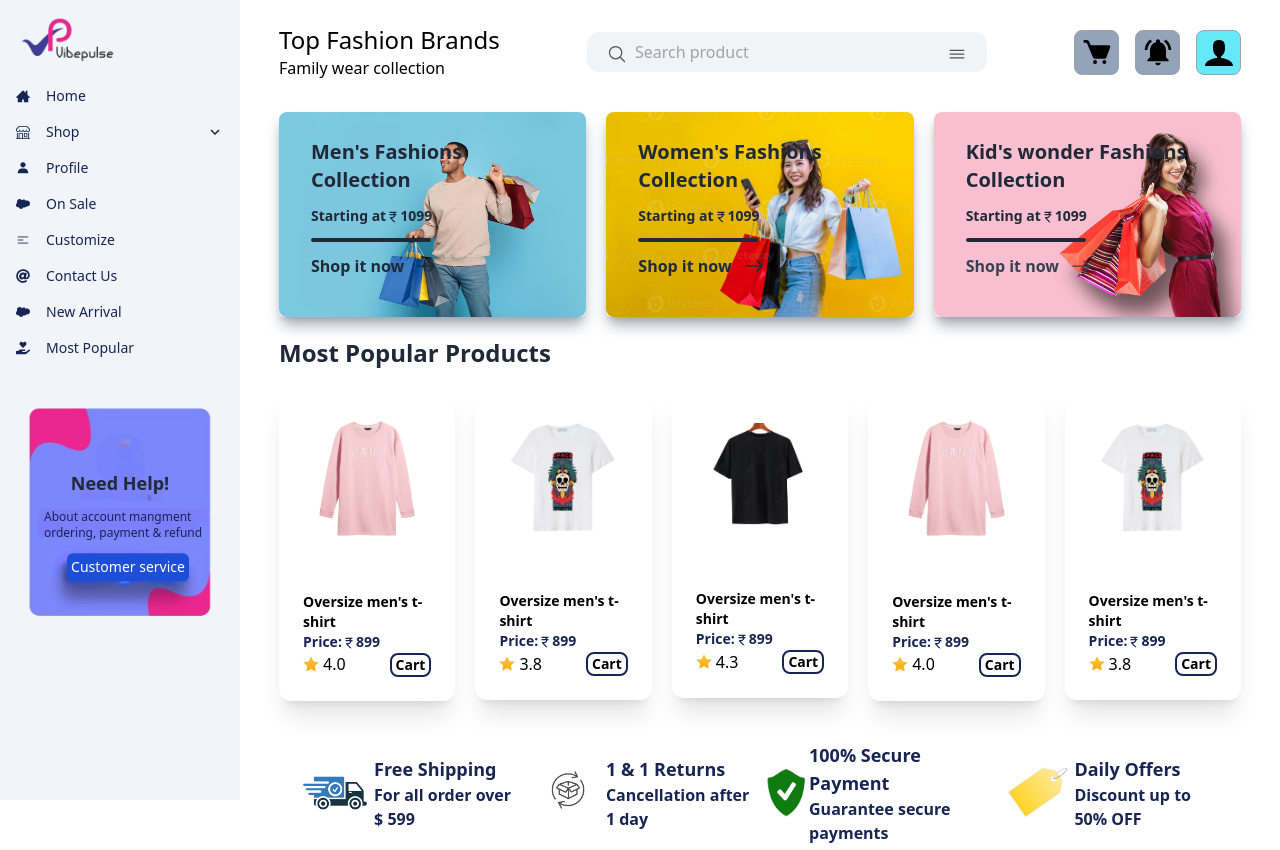
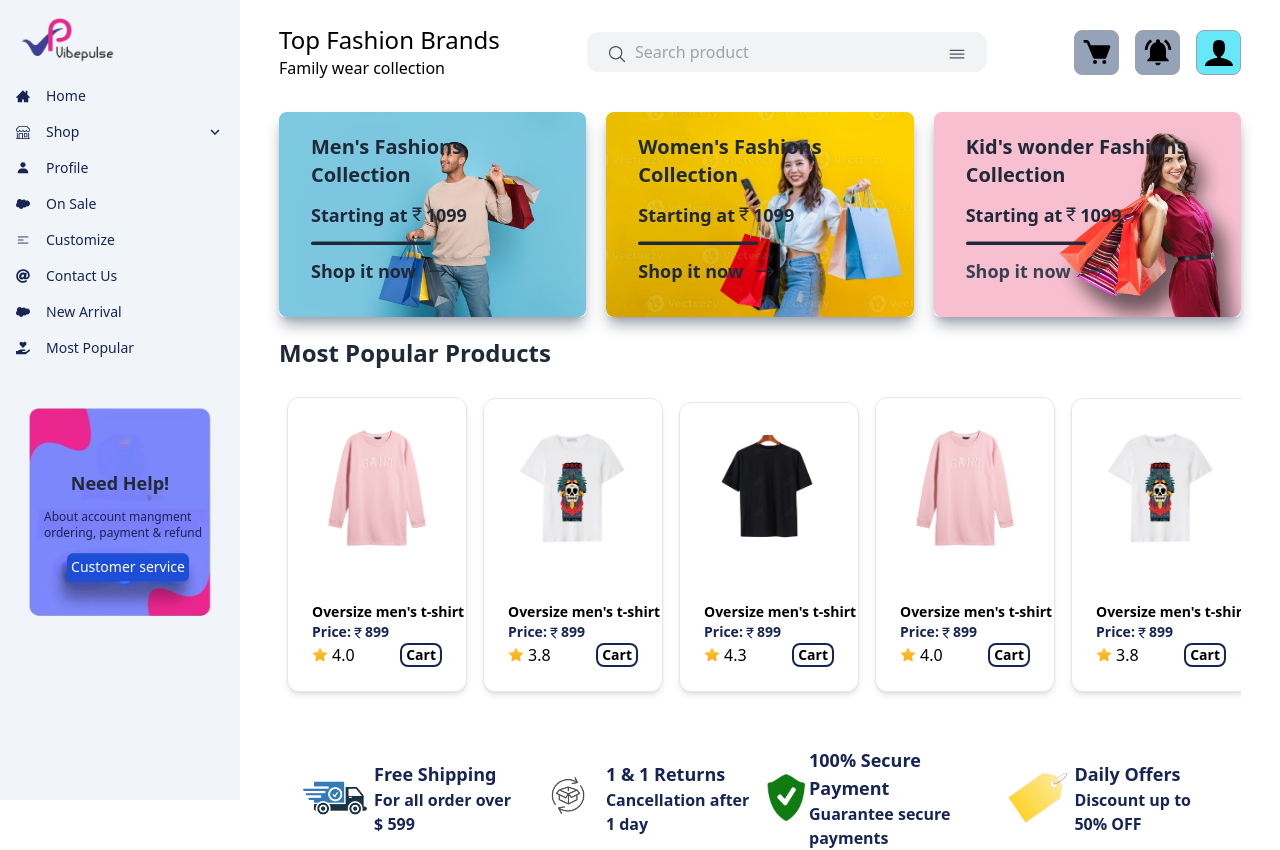
Before and after one commit to pitambar77/ecommerce, a React (Create React App) app: page / in a window 1280 px wide. Shown: the top 850 px of the page. Built offline with nearby package versions, Linux system fonts and the light colour scheme.

Commit message:
second  changes

```diff
--- a/package.json
+++ b/package.json
@@ -11,6 +11,7 @@
     "react-icons": "^5.2.1",
     "react-router-dom": "^6.23.1",
     "react-scripts": "5.0.1",
+    "tailwind-scrollbar-hide": "^1.1.7",
     "web-vitals": "^2.1.4"
   },
   "scripts": {
--- a/src/App.css
+++ b/src/App.css
@@ -1,4 +1,5 @@
-
-*{
-  margin:0px; padding:0px;
+body{
+  margin: 0px;
+  padding: 0px;
+  overflow-x: hidden;
 }
--- a/src/App.js
+++ b/src/App.js
@@ -31,6 +31,7 @@ function App() {
           <NewArrival/>
           <Footer/>
 
+
         </div>
   </div>
   </>
--- a/src/Pages/Footer.jsx
+++ b/src/Pages/Footer.jsx
@@ -12,8 +12,8 @@ import phonepay from '../assests/footer/phonepay.png'
 const Footer = () => {
   return (
     <div>
-        <div className=' bg-slate-800  w-full sm:p-16 p-2 sm:mt-6 mt-2 text-gray-400'>
-            <div className=' flex justify-between sm:max-w-4xl sm:px-10 '>
+        <div className=' bg-slate-800  w-full sm:p-24 p-2 sm:mt-6 mt-2 text-gray-400'>
+            <div className=' flex justify-between sm:max-w-5xl sm:px-10 '>
                 <div>
                     <h1 className=' text-pink-600 font-semibold'>CUSTOMER SERVICES</h1>
                     <div className=' text-sm mt-6'>
@@ -55,9 +55,9 @@ const Footer = () => {
                     </div>
                 </div>
             </div>
-            <div className=' border-b p-4 sm:max-w-4xl'></div>
+            <div className=' border-b p-4  sm:max-w-5xl'></div>
 
-            <div className=' flex justify-between sm:max-w-4xl sm:px-10 mt-6  '>
+            <div className=' flex justify-between sm:max-w-5xl sm:px-10 mt-6  '>
                 <div>
                     <h1 className=' text-white font-semibold'>MEN'S CLOTHING</h1>
                     <div className=' text-sm mt-6'>
--- a/src/Pages/Home.jsx
+++ b/src/Pages/Home.jsx
@@ -14,18 +14,18 @@ const Home = () => {
       <div className='  relative block shadow-lg rounded-md shadow-gray-400'>
           <img className=' w-full h-full object-cover rounded-lg ' src={menImg} alt='men'/>
 
-          <div className=' absolute max-w-[200px] sm:ml-8  ml-4 top-[40%] -translate-y-[40%] space-y-3'>
-            <h2 className=' text-xl sm:text-xl font-bold text-gray-800'>Men's Fashions Collection</h2>
+          <div className=' absolute sm:max-w-[200px] max-w-[150px] sm:ml-8  ml-4 sm:top-[40%] top-[35%] -translate-y-[40%] sm:space-y-3 space-y-1'>
+            <h2 className=' text-base sm:text-xl sm:font-bold font-semibold text-gray-800'>Men's Fashions Collection</h2>
 
-              <div className=' flex text-sm font-semibold text-gray-800'>
+              <div className=' flex sm:text-lg text-xs font-semibold text-gray-800'>
                 <h1 className=''>Starting at</h1>
                   <h1 className=' mt-1'><MdCurrencyRupee  /></h1>
                   <h1>1099</h1>
              </div>
 
-            <p className=' border-b-4 rounded-lg border-gray-800 max-w-[120px] '></p>
+            <p className=' sm:border-b-4 border-b rounded-lg border-gray-800 sm:max-w-[120px] max-w-[100px] '></p>
 
-            <button className=' flex items-center gap-3 font-semibold text-gray-800 '>Shop it now <BsArrowRight size={20} className=' ' /> </button>
+            <button className=' flex items-center gap-3 sm:text-lg text-xs font-semibold text-gray-800 '>Shop it now <BsArrowRight size={20} className=' ' /> </button>
 
           </div>
 
@@ -33,18 +33,18 @@ const Home = () => {
         <div className=' relative shadow-lg rounded-md shadow-gray-400'>
           <img className=' w-full h-full object-cover rounded-lg ' src={womenImg} alt='men'/>
 
-          <div className=' absolute max-w-[250px] sm:ml-8  ml-4 top-[40%] -translate-y-[40%] space-y-3'>
-            <h2 className=' text-xl sm:text-xl font-bold text-gray-800'>Women's Fashions Collection</h2>
+          <div className=' absolute sm:max-w-[250px] max-w-[150px] sm:ml-8  ml-4 sm:top-[40%] top-[35%] -translate-y-[40%] sm:space-y-3 space-y-1'>
+            <h2 className=' text-base sm:text-xl sm:font-bold font-semibold text-gray-800'>Women's Fashions Collection</h2>
 
-            <div className=' flex text-sm font-semibold text-gray-800'>
+            <div className=' flex sm:text-lg text-xs font-semibold text-gray-800'>
                 <h1 className=''>Starting at</h1>
                   <h1 className=' mt-1'><MdCurrencyRupee  /></h1>
-                  <h1>1099</h1>
+                  <h1 className=''>1099</h1>
              </div>
 
-            <p className=' border-b-4 rounded-lg border-gray-800 max-w-[120px] '></p>
+             <p className=' sm:border-b-4 border-b rounded-lg border-gray-800 sm:max-w-[120px] max-w-[100px] '></p>
 
-            <button className=' flex items-center gap-3 font-semibold text-gray-800 '>Shop it now <BsArrowRight size={20} className=' ' /> </button>
+            <button className=' flex items-center gap-3 font-semibold text-gray-800 sm:text-lg text-xs '>Shop it now <BsArrowRight size={20} className=' ' /> </button>
 
           </div>
 
@@ -53,19 +53,19 @@ const Home = () => {
         <div className='  relative shadow-lg rounded-md shadow-gray-400'>
           <img className=' w-full h-full object-cover rounded-lg ' src={kidsImg} alt='men'/>
 
-          <div className=' absolute max-w-[250px] sm:ml-8  ml-4 top-[40%] -translate-y-[40%] space-y-3'>
-            <h2 className=' text-xl sm:text-xl font-bold text-gray-800'>Kid's wonder Fashions Collection</h2>
+          <div className=' absolute sm:max-w-[250px] max-w-[150px] sm:ml-8  ml-4 sm:top-[40%] top-[35%] -translate-y-[40%] sm:space-y-3 space-y-1'>
+            <h2 className=' text-base sm:text-xl sm:font-bold font-semibold text-gray-800'>Kid's wonder Fashions Collection</h2>
 
-            <div className=' flex text-sm font-semibold text-gray-800'>
+            <div className=' flex sm:text-lg text-xs font-semibold text-gray-800'>
                 <h1 className=''>Starting at</h1>
                   <h1 className=' mt-1'><MdCurrencyRupee  /></h1>
                   <h1>1099</h1>
              </div>
 
 
-            <p className=' border-b-4 rounded-lg border-gray-800 max-w-[120px] '></p>
+             <p className=' sm:border-b-4 border-b rounded-lg border-gray-800 sm:max-w-[120px] max-w-[100px] '></p>
 
-            <button className=' flex items-center gap-3 font-semibold text-gray-700  '>Shop it now <BsArrowRight size={20} className=' ' /> </button>
+            <button className=' flex items-center gap-3 sm:text-lg text-xs font-semibold text-gray-700  '>Shop it now <BsArrowRight size={20} className=' ' /> </button>
 
           </div>
 
--- a/src/Pages/PopularProduct.jsx
+++ b/src/Pages/PopularProduct.jsx
@@ -51,30 +51,62 @@ const ProductsData = [
         rating:3.8
 
     },
-    // {
-    //     id:6,
-    //     img:shirt3,
-    //     title:"Oversize men's t-shirt",
-    //     star:Star,
-    //     rating:3.8
+    {
+        id:6,
+        img:shirt3,
+        title:"Oversize men's t-shirt",
+        star:Star,
+        rating:3.8
 
-    // },
-    // {
-    //     id:7,
-    //     img:shirt4,
-    //     title:"Oversize men's t-shirt",
-    //     star:Star,
-    //     rating:3.8
+    },
+    {
+        id:7,
+        img:shirt4,
+        title:"Oversize men's t-shirt",
+        star:Star,
+        rating:3.8
 
-    // },
-    // {
-    //     id:8,
-    //     img:shirt4,
-    //     title:"Oversize men's t-shirt",
-    //     star:Star,
-    //     rating:3.8
+    },
+    {
+        id:8,
+        img:shirt4,
+        title:"Oversize men's t-shirt",
+        star:Star,
+        rating:3.8
 
-    // },
+    },
+    {
+        id:9,
+        img:shirt3,
+        title:"Oversize men's t-shirt",
+        star:Star,
+        rating:3.8
+
+    },
+    {
+        id:10,
+        img:shirt3,
+        title:"Oversize men's t-shirt",
+        star:Star,
+        rating:3.8
+
+    },
+    {
+        id:11,
+        img:shirt3,
+        title:"Oversize men's t-shirt",
+        star:Star,
+        rating:3.8
+
+    },
+    {
+        id:12,
+        img:shirt3,
+        title:"Oversize men's t-shirt",
+        star:Star,
+        rating:3.8
+
+    },
 ]
 
 const PopularProduct = () => {
@@ -86,10 +118,13 @@ const PopularProduct = () => {
                 <h1 className=' text-2xl font-semibold text-gray-800 mt-5'> Most Popular Products </h1>
             </div>
 
-             <div className=' grid grid-cols-2 sm:grid-cols-4 md:grid-cols-5 gap-8 md:gap-5 mt-5 place-items-center'>
+             <div className=' grid gap-4 md:gap-5 mt-5 place-items-center'>
+             {/* <div className=' flex relative items-center m-5'> */}
+
+             <div className=' w-full h-full overflow-x-scroll scroll whitespace-nowrap scroll-smooth scrollbar-hide'>
                 {ProductsData.map((data) =>(
 
-                    <div className=' rounded-xl bg-white overflow-hidden relative shadow-xl duration-300 group max-w-[300px]'>
+                    <div className=' rounded-xl bg-white overflow-hidden inline-block relative shadow-md border m-2 duration-300 group max-w-[180px]'>
 
                         <div className=''>
                             <img src={data.img} alt="shirt" className=' p-8 transform transition duration-300 hover:scale-125 '/>
@@ -118,6 +153,8 @@ const PopularProduct = () => {
                     </div>
 
                 ))}
+                </div>
+
             </div>
 
 
--- a/tailwind.config.js
+++ b/tailwind.config.js
@@ -13,5 +13,7 @@ module.exports = {
       }
     },
   },
-  plugins: [],
+  plugins: [
+    require('tailwind-scrollbar-hide')
+  ],
 }
```
Also changed, not shown: 1 other file (tests, documents, lock files or other folders).
